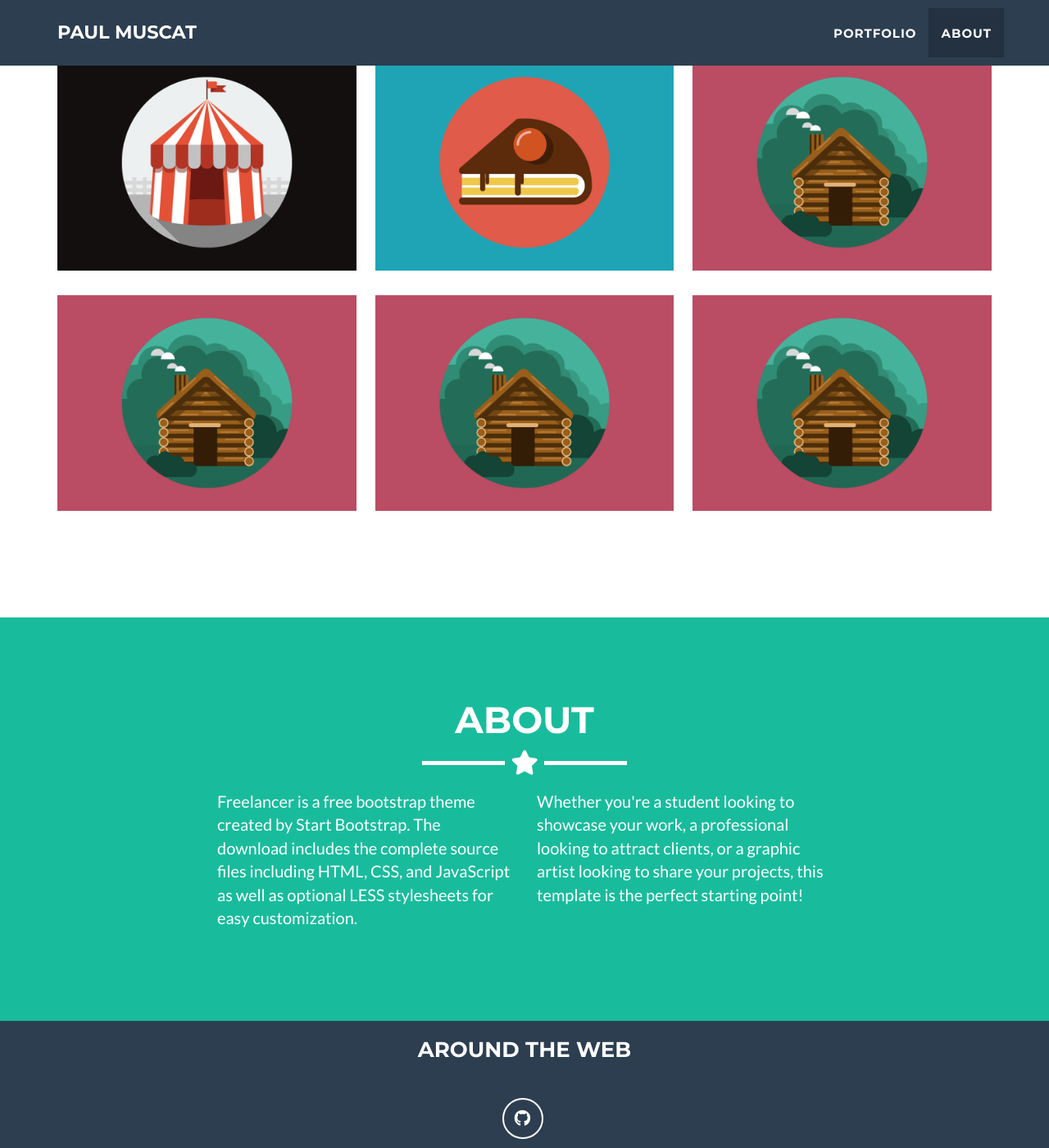
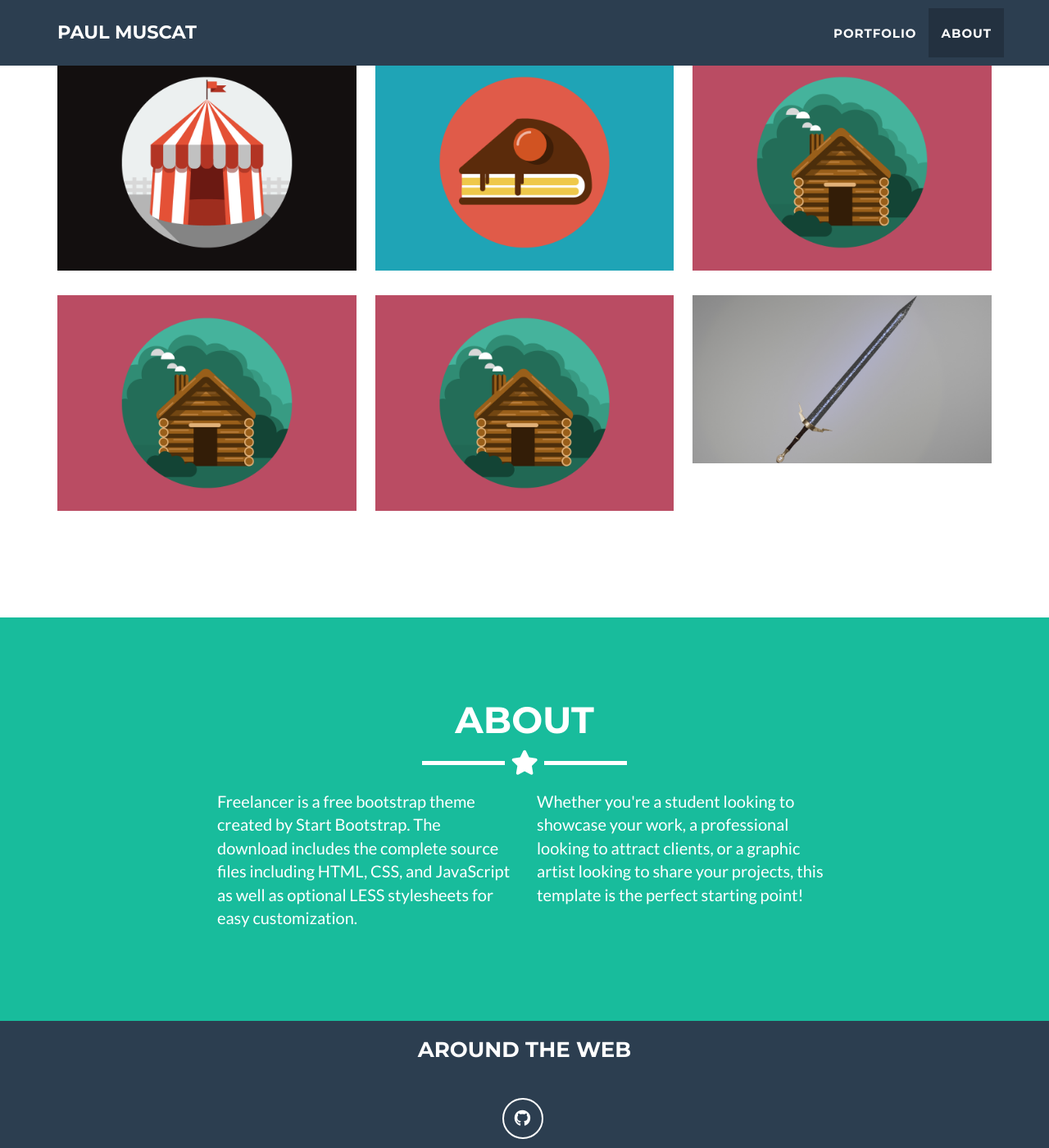
Before and after one commit to PaulMuscat2407/PaulMuscat2407.github.io, a Jekyll site: the page built from _posts/2024-08-31-Thesis-Project.markdown, in a window 1280 px wide and 1400 px high, scrolled down 1212 px. Shown: the whole window at 82% size. Built offline with Jekyll 4.4.1, drawn with Linux system fonts in a browser that asks for light colours.

Commit message:
Added Image

```diff
--- a/_includes/css/main.css
+++ b/_includes/css/main.css
@@ -462,14 +462,12 @@ footer .footer-above {
     transform: rotate(90deg);
 }
 
-.carousel-control.left, .carousel-control.right {
-    place-content: center;
-}
 
 .navbar-nav>.active>a {
     background-color: #{{ site.color.secondary-dark }} !important;
 }
 
+.car
 /* Fix modal mouse wheel issues */
 /* https://github.com/twbs/bootstrap/issues/16297 */
 .modal.fade.in {
--- a/_posts/2024-08-23-Sword-Render.markdown
+++ b/_posts/2024-08-23-Sword-Render.markdown
@@ -2,7 +2,7 @@
 layout: default
 modal-id: 1
 date: 2024-08-23
-img: cabin.png
+img: Sword Image.jpg
 alt: image-alt
 description: Use this area of the page to describe your project. Lorem ipsum dolor sit amet, consectetur adipisicing elit. Mollitia neque assumenda ipsam nihil, molestias magnam, recusandae quos quis inventore quisquam velit asperiores, vitae? Reprehenderit soluta, eos quod consequuntur itaque. Nam.
 ---
```
Also changed, not shown: img/portfolio/Sword Image.jpg (added).
